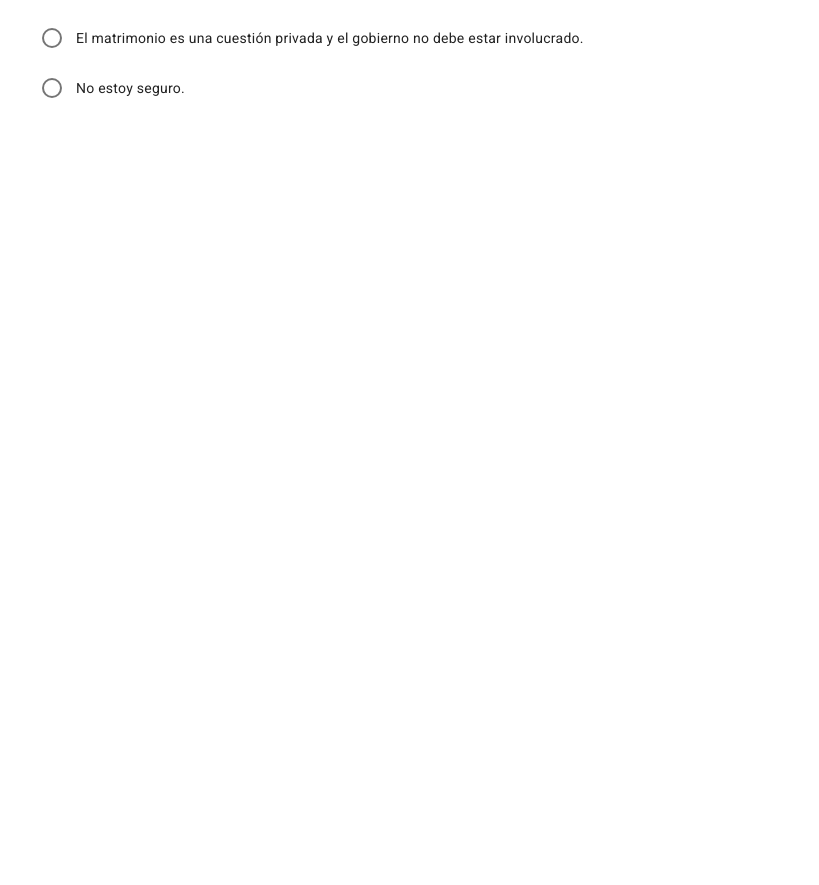
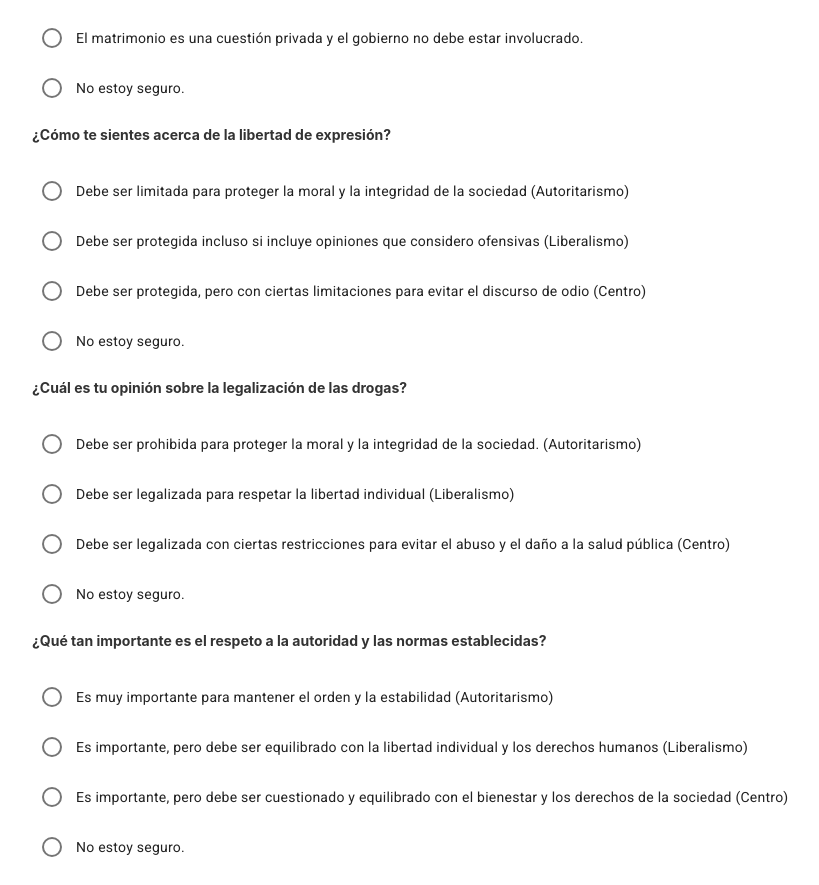
Before and after one commit to Rodrigo-Cordova-A/encuesta, an Angular app: page / in a window 1280 px wide. Shown: the part 3409-4294 px from the top of the page, without its empty margins (128-947 px from the left). Before the commit the page ends 3535 px from the top, so only its background shows below. Built offline with nearby package versions, Linux system fonts and the light colour scheme.

Commit message:
Modificacion Puch 20.04.2023
Agregar preguntas autoritarismo, liberalismo

```diff
--- a/angular.json
+++ b/angular.json
@@ -96,5 +96,8 @@
         }
       }
     }
+  },
+  "cli": {
+    "analytics": "6d0b7c72-eb2b-4647-ae51-92573e492e80"
   }
 }
--- a/src/app/preguntas/preguntas.component.html
+++ b/src/app/preguntas/preguntas.component.html
@@ -226,6 +226,70 @@
                 </mat-radio-button>
             </mat-radio-group><br>
 
+            <label id="example-radio-group-label" style="font-weight: bolder;">
+                ¿Cómo te sientes acerca de la libertad de expresión?
+            </label>
+            <mat-radio-group
+            aria-labelledby="example-radio-group-label"
+            class="example-radio-group"
+            ><br>
+                <mat-radio-button class="respuestab" value="-2">
+                    Debe ser limitada para proteger la moral y la integridad de la sociedad (Autoritarismo)
+                </mat-radio-button>
+                <mat-radio-button class="respuestab" value="2">
+                    Debe ser protegida incluso si incluye opiniones que considero ofensivas (Liberalismo)
+                </mat-radio-button>
+                <mat-radio-button class="respuestab" value="0">
+                    Debe ser protegida, pero con ciertas limitaciones para evitar el discurso de odio (Centro)
+                </mat-radio-button>
+                <mat-radio-button class="respuestab" value="0">
+                    No estoy seguro.
+                </mat-radio-button>
+            </mat-radio-group><br>
+
+            <label id="example-radio-group-label" style="font-weight: bolder;">
+                ¿Cuál es tu opinión sobre la legalización de las drogas?
+            </label>
+            <mat-radio-group
+            aria-labelledby="example-radio-group-label"
+            class="example-radio-group"
+            ><br>
+                <mat-radio-button class="respuestab" value="-2">
+                    Debe ser prohibida para proteger la moral y la integridad de la sociedad. (Autoritarismo)
+                </mat-radio-button>
+                <mat-radio-button class="respuestab" value="2">
+                    Debe ser legalizada para respetar la libertad individual (Liberalismo)
+                </mat-radio-button>
+                <mat-radio-button class="respuestab" value="0">
+                    Debe ser legalizada con ciertas restricciones para evitar el abuso y el daño a la salud pública (Centro)
+                </mat-radio-button>
+                <mat-radio-button class="respuestab" value="0">
+                    No estoy seguro.
+                </mat-radio-button>
+            </mat-radio-group><br>
+
+            <label id="example-radio-group-label" style="font-weight: bolder;">
+                ¿Qué tan importante es el respeto a la autoridad y las normas establecidas?
+            </label>
+            <mat-radio-group
+            aria-labelledby="example-radio-group-label"
+            class="example-radio-group"
+            ><br>
+                <mat-radio-button class="respuestab" value="-2">
+                    Es muy importante para mantener el orden y la estabilidad (Autoritarismo)
+                </mat-radio-button>
+                <mat-radio-button class="respuestab" value="2">
+                    Es importante, pero debe ser equilibrado con la libertad individual y los derechos humanos (Liberalismo)
+                </mat-radio-button>
+                <mat-radio-button class="respuestab" value="0">
+                    Es importante, pero debe ser cuestionado y equilibrado con el bienestar y los derechos de la sociedad (Centro)
+                </mat-radio-button>
+                <mat-radio-button class="respuestab" value="0">
+                    No estoy seguro.
+                </mat-radio-button>
+            </mat-radio-group><br>
+
+
 
               <ng-template #dialogTemplate let-dialogRef="dialogRef">
                 <div style="padding: 16px;">
```
Also changed, not shown: 1 other file (tests, documents, lock files or other folders).
